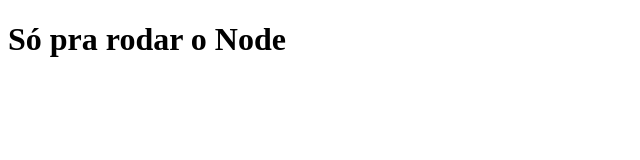
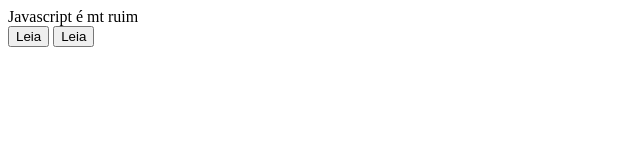
Before and after one commit to jkhlf/js-masterclass, a plain HTML site: page index.html in a window 1280 px wide. Shown: the whole page, without its empty margins (0-640 px from the left). Drawn offline with Linux system fonts and the light colour scheme.

Commit message:
index.html

```diff
--- a/index.html
+++ b/index.html
@@ -1,20 +1,17 @@
 <!DOCTYPE html>
-<html lang="en">
 <head>
-    <meta charset="UTF-8">
-    <meta name="viewport" content="width=device-width, initial-scale=1.0">
-    <title>Document</title>
+    <script src="js-class"></script>
+
 </head>
 <body>
 
-
-    <h1>Só pra rodar o Node</h1>
+    <header>Javascript é mt ruim</header>
 
 
 
+    <button onclick="montarTabela()">Leia</button>
 
+    <button onclick="divSomar()">Leia</button>
 
-
-    <script src="app.js"></script>
 </body>
 </html>
```
